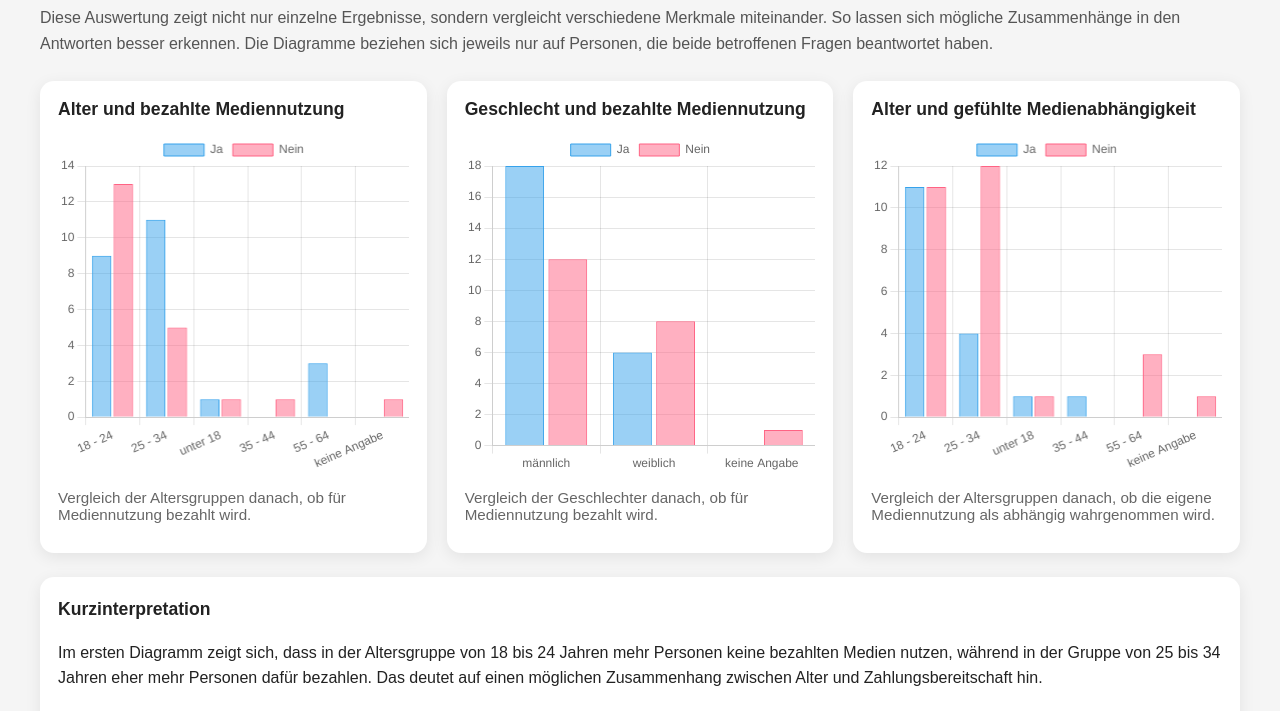
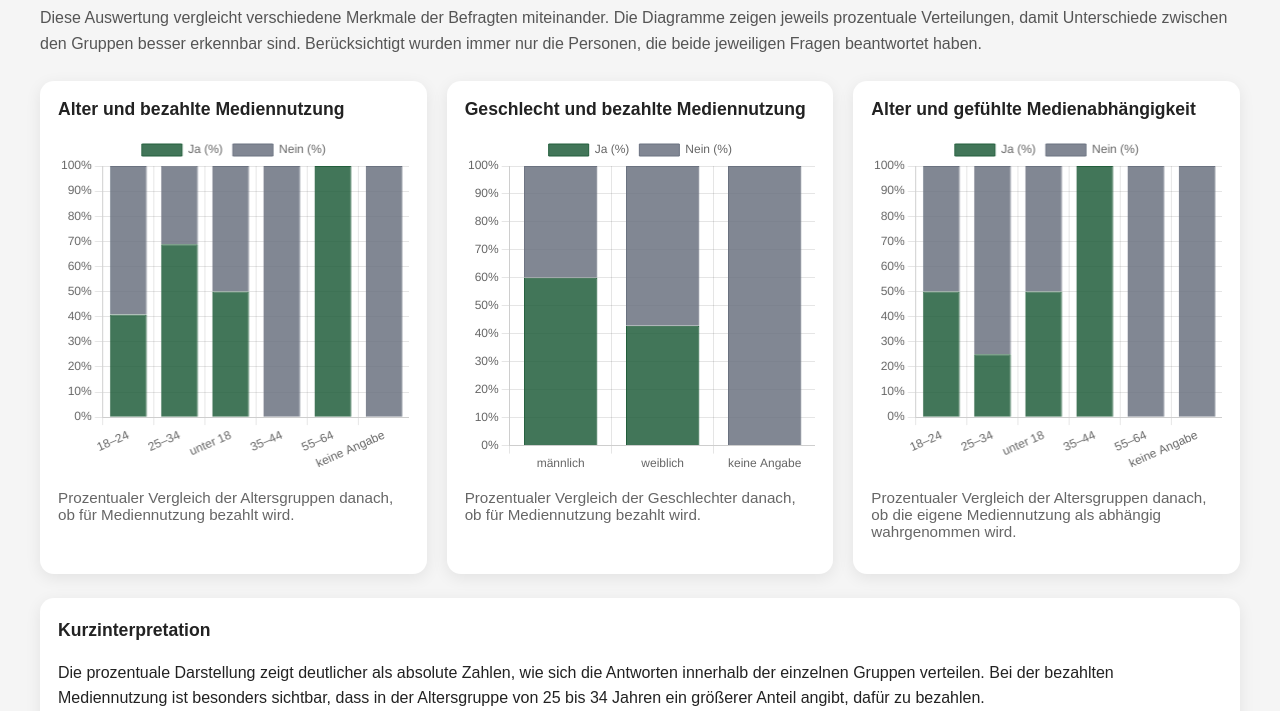
Before and after one commit to jdash9/umfrage-visualisierung, a plain HTML site: page index.html in a window 1280 px wide. Shown: the part 85-796 px from the top of the page. Drawn offline with nearby package versions, Linux system fonts and the light colour scheme.

Commit message:
Refactor index.html for better clarity and structureprozentvergleiche hinzugefügt
Updated content and structure of the survey analysis page, including improved percentage comparisons and interpretations.

```diff
--- a/index.html
+++ b/index.html
@@ -62,19 +62,6 @@
       margin-top: 0;
     }
 
-    p {
-      margin-bottom: 12px;
-    }
-
-    ul {
-      padding-left: 20px;
-      margin-bottom: 0;
-    }
-
-    li {
-      margin-bottom: 8px;
-    }
-
     .small {
       color: #666;
       font-size: 0.95rem;
@@ -85,9 +72,9 @@
   <div class="container">
     <h1>Zusammenhänge in der Umfrage zur Mediennutzung</h1>
     <p class="intro">
-      Diese Auswertung zeigt nicht nur einzelne Ergebnisse, sondern vergleicht verschiedene Merkmale miteinander.
-      So lassen sich mögliche Zusammenhänge in den Antworten besser erkennen.
-      Die Diagramme beziehen sich jeweils nur auf Personen, die beide betroffenen Fragen beantwortet haben.
+      Diese Auswertung vergleicht verschiedene Merkmale der Befragten miteinander.
+      Die Diagramme zeigen jeweils prozentuale Verteilungen, damit Unterschiede zwischen den Gruppen besser erkennbar sind.
+      Berücksichtigt wurden immer nur die Personen, die beide jeweiligen Fragen beantwortet haben.
     </p>
 
     <div class="grid">
@@ -97,7 +84,7 @@
           <canvas id="chart1"></canvas>
         </div>
         <p class="small">
-          Vergleich der Altersgruppen danach, ob für Mediennutzung bezahlt wird.
+          Prozentualer Vergleich der Altersgruppen danach, ob für Mediennutzung bezahlt wird.
         </p>
       </div>
 
@@ -107,7 +94,7 @@
           <canvas id="chart2"></canvas>
         </div>
         <p class="small">
-          Vergleich der Geschlechter danach, ob für Mediennutzung bezahlt wird.
+          Prozentualer Vergleich der Geschlechter danach, ob für Mediennutzung bezahlt wird.
         </p>
       </div>
 
@@ -117,7 +104,7 @@
           <canvas id="chart3"></canvas>
         </div>
         <p class="small">
-          Vergleich der Altersgruppen danach, ob die eigene Mediennutzung als abhängig wahrgenommen wird.
+          Prozentualer Vergleich der Altersgruppen danach, ob die eigene Mediennutzung als abhängig wahrgenommen wird.
         </p>
       </div>
     </div>
@@ -125,31 +112,48 @@
     <div class="note">
       <h2>Kurzinterpretation</h2>
       <p>
-        Im ersten Diagramm zeigt sich, dass in der Altersgruppe von 18 bis 24 Jahren mehr Personen keine bezahlten Medien nutzen,
-        während in der Gruppe von 25 bis 34 Jahren eher mehr Personen dafür bezahlen.
-        Das deutet auf einen möglichen Zusammenhang zwischen Alter und Zahlungsbereitschaft hin.
+        Die prozentuale Darstellung zeigt deutlicher als absolute Zahlen, wie sich die Antworten innerhalb der einzelnen Gruppen verteilen.
+        Bei der bezahlten Mediennutzung ist besonders sichtbar, dass in der Altersgruppe von 25 bis 34 Jahren ein größerer Anteil angibt, dafür zu bezahlen.
       </p>
       <p>
-        Beim Vergleich von Geschlecht und bezahlter Mediennutzung ist zu erkennen, dass männliche Teilnehmende in dieser Stichprobe etwas häufiger
-        für Medien bezahlen als weibliche Teilnehmende.
-        Gleichzeitig ist der Unterschied nicht extrem groß und sollte daher vorsichtig interpretiert werden.
+        In der Altersgruppe von 18 bis 24 Jahren ist die Verteilung deutlich ausgeglichener beziehungsweise leicht in Richtung „Nein“ verschoben.
+        Bei der Einschätzung der eigenen Medienabhängigkeit zeigt sich außerdem, dass jüngere Teilnehmende häufiger mit „Ja“ antworten als ältere.
       </p>
       <p>
-        Im dritten Diagramm fällt auf, dass sich besonders in der Gruppe von 18 bis 24 Jahren vergleichsweise viele Personen
-        als abhängig von Medien einschätzen.
-        In der Gruppe von 25 bis 34 Jahren überwiegen dagegen die Antworten, die keine Abhängigkeit sehen.
-      </p>
-      <p>
-        Insgesamt lassen sich also erste Tendenzen erkennen.
-        Wegen der teilweise kleinen Fallzahlen und fehlenden Antworten sind die Ergebnisse jedoch eher als Hinweis
-        und nicht als allgemeingültiger Beweis zu verstehen.
+        Die Ergebnisse geben Hinweise auf mögliche Zusammenhänge, sollten wegen der begrenzten Stichprobe aber vorsichtig interpretiert werden.
       </p>
     </div>
   </div>
 
   <script>
+    const COLOR_YES = 'rgba(34, 94, 60, 0.85)';
+    const COLOR_NO = 'rgba(107, 114, 128, 0.85)';
+    const BORDER_YES = 'rgba(34, 94, 60, 1)';
+    const BORDER_NO = 'rgba(107, 114, 128, 1)';
+
+    function percent(yes, no) {
+      const total = yes + no;
+      if (total === 0) return [0, 0];
+      return [
+        Number(((yes / total) * 100).toFixed(1)),
+        Number(((no / total) * 100).toFixed(1))
+      ];
+    }
+
     // Diagramm 1: Alter x bezahlt für Medien
-    const ageLabels1 = ['18 - 24', '25 - 34', 'unter 18', '35 - 44', '55 - 64', 'keine Angabe'];
+    const ageLabels1 = ['18–24', '25–34', 'unter 18', '35–44', '55–64', 'keine Angabe'];
+
+    const agePayRaw = [
+      { yes: 9, no: 13 },
+      { yes: 11, no: 5 },
+      { yes: 1, no: 1 },
+      { yes: 0, no: 1 },
+      { yes: 3, no: 0 },
+      { yes: 0, no: 1 }
+    ];
+
+    const agePayYes = agePayRaw.map(group => percent(group.yes, group.no)[0]);
+    const agePayNo = agePayRaw.map(group => percent(group.yes, group.no)[1]);
 
     new Chart(document.getElementById('chart1'), {
       type: 'bar',
@@ -157,13 +161,17 @@
         labels: ageLabels1,
         datasets: [
           {
-            label: 'Ja',
-            data: [9, 11, 1, 0, 3, 0],
+            label: 'Ja (%)',
+            data: agePayYes,
+            backgroundColor: COLOR_YES,
+            borderColor: BORDER_YES,
             borderWidth: 1
           },
           {
-            label: 'Nein',
-            data: [13, 5, 1, 1, 0, 1],
+            label: 'Nein (%)',
+            data: agePayNo,
+            backgroundColor: COLOR_NO,
+            borderColor: BORDER_NO,
             borderWidth: 1
           }
         ]
@@ -172,10 +180,17 @@
         responsive: true,
         maintainAspectRatio: false,
         scales: {
+          x: {
+            stacked: true
+          },
           y: {
+            stacked: true,
             beginAtZero: true,
+            max: 100,
             ticks: {
-              precision: 0
+              callback: function(value) {
+                return value + '%';
+              }
             }
           }
         }
@@ -185,19 +200,32 @@
     // Diagramm 2: Geschlecht x bezahlt für Medien
     const genderLabels = ['männlich', 'weiblich', 'keine Angabe'];
 
+    const genderPayRaw = [
+      { yes: 18, no: 12 },
+      { yes: 6, no: 8 },
+      { yes: 0, no: 1 }
+    ];
+
+    const genderPayYes = genderPayRaw.map(group => percent(group.yes, group.no)[0]);
+    const genderPayNo = genderPayRaw.map(group => percent(group.yes, group.no)[1]);
+
     new Chart(document.getElementById('chart2'), {
       type: 'bar',
       data: {
         labels: genderLabels,
         datasets: [
           {
-            label: 'Ja',
-            data: [18, 6, 0],
+            label: 'Ja (%)',
+            data: genderPayYes,
+            backgroundColor: COLOR_YES,
+            borderColor: BORDER_YES,
             borderWidth: 1
           },
           {
-            label: 'Nein',
-            data: [12, 8, 1],
+            label: 'Nein (%)',
+            data: genderPayNo,
+            backgroundColor: COLOR_NO,
+            borderColor: BORDER_NO,
             borderWidth: 1
           }
         ]
@@ -206,10 +234,17 @@
         responsive: true,
         maintainAspectRatio: false,
         scales: {
+          x: {
+            stacked: true
+          },
           y: {
+            stacked: true,
             beginAtZero: true,
+            max: 100,
             ticks: {
-              precision: 0
+              callback: function(value) {
+                return value + '%';
+              }
             }
           }
         }
@@ -217,7 +252,19 @@
     });
 
     // Diagramm 3: Alter x gefühlte Abhängigkeit
-    const ageLabels3 = ['18 - 24', '25 - 34', 'unter 18', '35 - 44', '55 - 64', 'keine Angabe'];
+    const ageLabels3 = ['18–24', '25–34', 'unter 18', '35–44', '55–64', 'keine Angabe'];
+
+    const ageDependencyRaw = [
+      { yes: 11, no: 11 },
+      { yes: 4, no: 12 },
+      { yes: 1, no: 1 },
+      { yes: 1, no: 0 },
+      { yes: 0, no: 3 },
+      { yes: 0, no: 1 }
+    ];
+
+    const ageDependencyYes = ageDependencyRaw.map(group => percent(group.yes, group.no)[0]);
+    const ageDependencyNo = ageDependencyRaw.map(group => percent(group.yes, group.no)[1]);
 
     new Chart(document.getElementById('chart3'), {
       type: 'bar',
@@ -225,13 +272,17 @@
         labels: ageLabels3,
         datasets: [
           {
-            label: 'Ja',
-            data: [11, 4, 1, 1, 0, 0],
+            label: 'Ja (%)',
+            data: ageDependencyYes,
+            backgroundColor: COLOR_YES,
+            borderColor: BORDER_YES,
             borderWidth: 1
           },
           {
-            label: 'Nein',
-            data: [11, 12, 1, 0, 3, 1],
+            label: 'Nein (%)',
+            data: ageDependencyNo,
+            backgroundColor: COLOR_NO,
+            borderColor: BORDER_NO,
             borderWidth: 1
           }
         ]
@@ -240,10 +291,17 @@
         responsive: true,
         maintainAspectRatio: false,
         scales: {
+          x: {
+            stacked: true
+          },
           y: {
+            stacked: true,
             beginAtZero: true,
+            max: 100,
             ticks: {
-              precision: 0
+              callback: function(value) {
+                return value + '%';
+              }
             }
           }
         }
```
